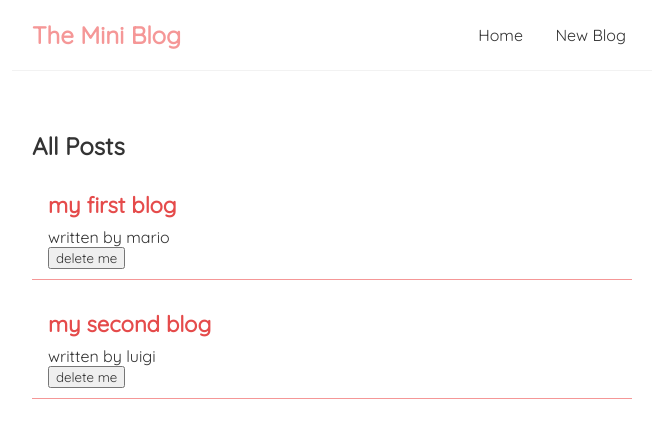
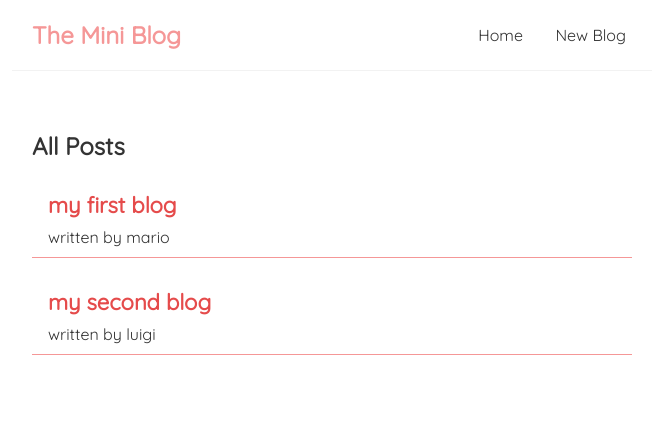
Before and after one commit to rmora101/mini-blog, a React (Create React App) app: page / in a window 1280 px wide. Shown: the top 438 px of the page, without its empty margins (308-971 px from the left). Built offline with nearby package versions, Linux system fonts and the light colour scheme; data requests are answered from the project's data file.

Commit message:
refactor data and added loading conditional

```diff
--- a/src/BlogList.js
+++ b/src/BlogList.js
@@ -1,4 +1,4 @@
-const BlogList = ({blogs, title, handleDelete}) => {
+const BlogList = ({blogs, title}) => {
 
     // const blogs = props.blogs; another way of making props
 
@@ -9,7 +9,7 @@
             <div className="blog-preview" key={blog.id}>
                 <h2>{blog.title}</h2>
                 <p> written by {blog.author}</p>
-                <button onClick = {() => handleDelete(blog.id)} > delete me</button>
+                {/* <button onClick = {() => handleDelete(blog.id)} > delete me</button> */}
                 </div>
             ))}
         </div>
--- a/src/Home.js
+++ b/src/Home.js
@@ -3,26 +3,30 @@
 
 const Home = () => {
     const [blogs, setBlogs] = useState(null);
+    const [isPending, setIsPending] = useState(true)
 
-    const handleDelete = (id) => {
-        const newBlogs = blogs.filter(blog => blog.id !== id); //i dont understand this
-        setBlogs(newBlogs); // set blogs is set to newblogs w this
-    } // handle delete in home file to update the state set blogs. not blogs so that org data not messed
+    // const handleDelete = (id) => {
+    //     const newBlogs = blogs.filter(blog => blog.id !== id); //i dont understand this
+    //     setBlogs(newBlogs); // set blogs is set to newblogs w this
+    // } // handle delete in home file to update the state set blogs. not blogs so that org data not messed
 
     useEffect(() => {
-        fetch('http://localhost:3000/blogs')
+        setTimeout(() => {
+            fetch('http://localhost:8000/blogs') // if fetch not wokring, then turn on backend server first. npx json-server --watch data/db.json --port 8000
                 .then(res => {
                     return res.json();
                 })
                 .then((data)=>{
                     setBlogs(data);
+                    setIsPending(false);
                 })
-
+            },1000);
     }, []); // runs on every render but empty array only renders once. do not put usestate in useeffect. will have infinate loop.
     // or put function that should trigger useefect
     return (
         <div className="home">
-            { blogs && <BlogList blogs={blogs} title='All Posts' handleDelete={handleDelete}/> }
+            { isPending && <div> Loading... </div> }
+            { blogs && <BlogList blogs={blogs} title='All Posts'c/> }
             {/* conditional so that doesnt run until there is data */}
             {/* <BlogList blogs={blogs.filter(() => blogs === 'mario')} title='All Posts' /> ''' .filter will return only author that are true for mario */}
         </div>
```
Lines whose indentation alone changed are shown as unchanged.
